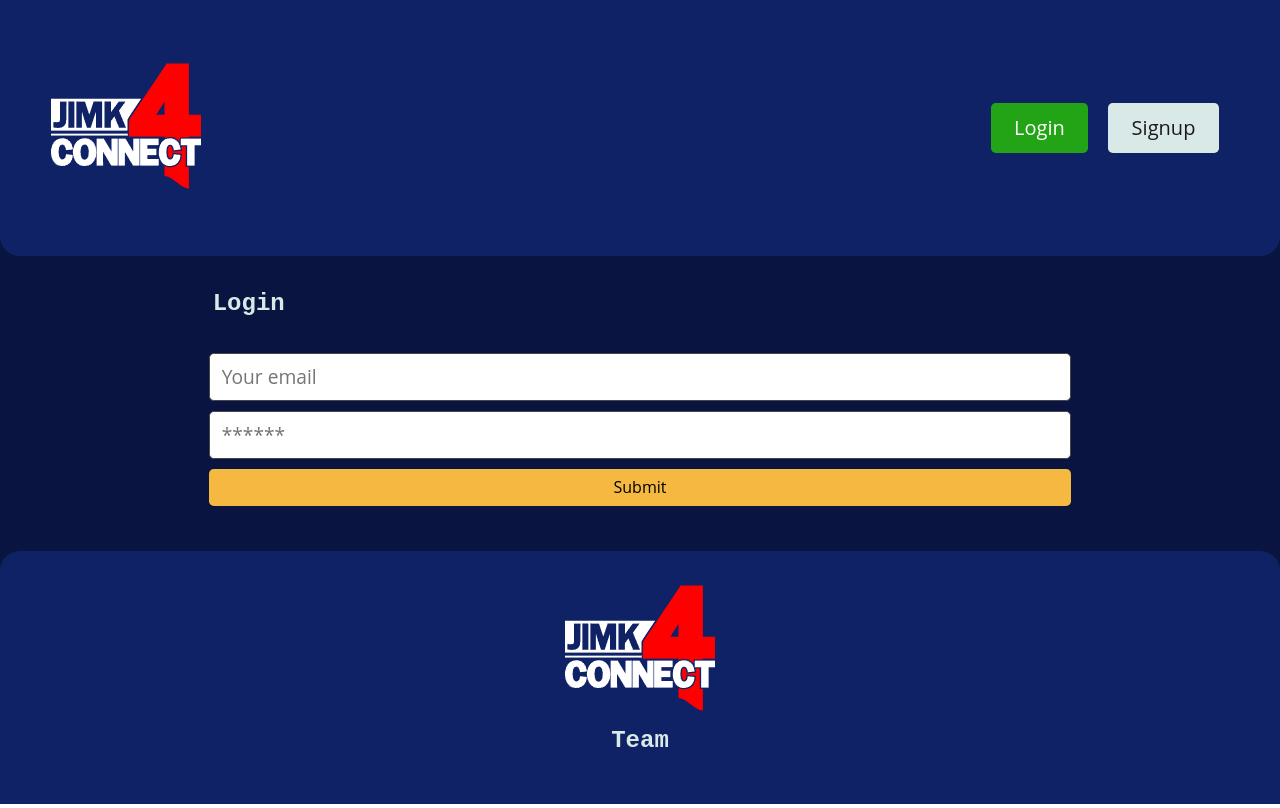
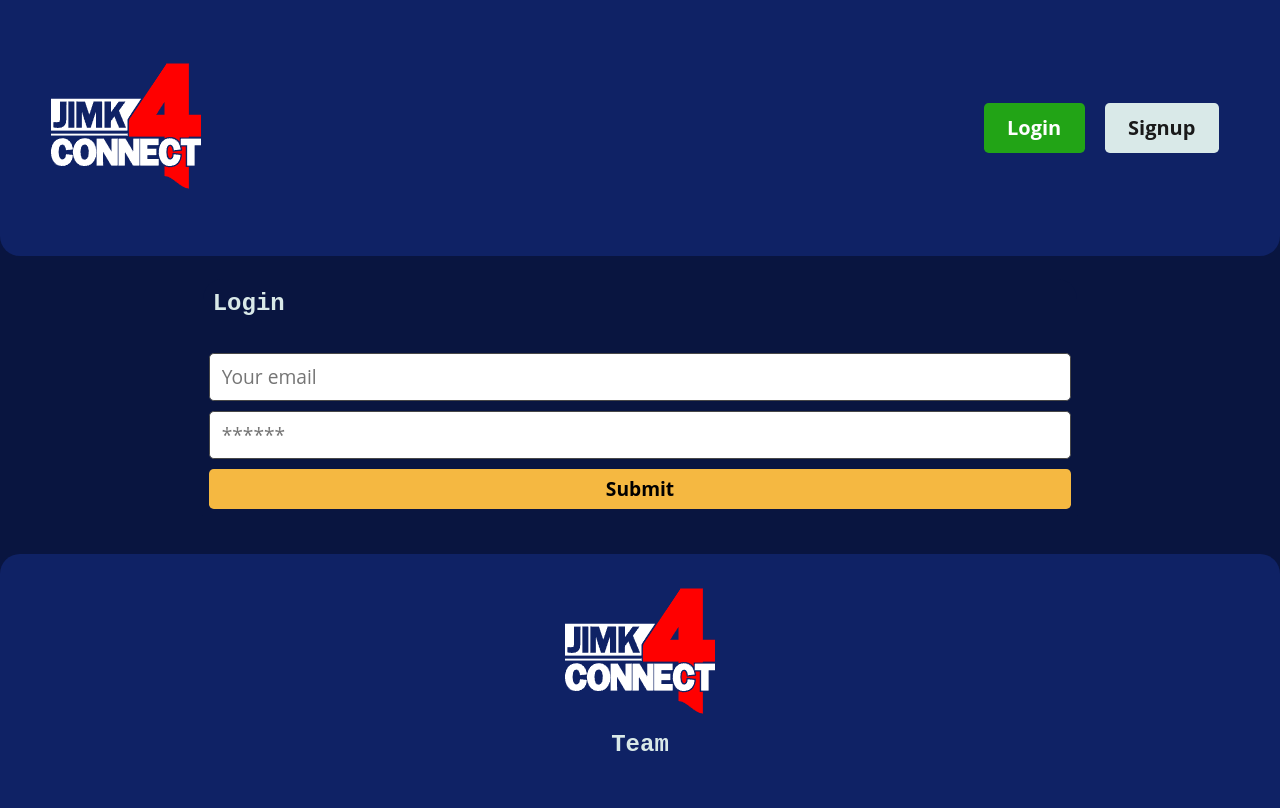
Before and after one commit to keithrsialana/jimk-connect4, a React (Vite) app in the folder client/: page /login in a window 1280 px wide. Built offline with nearby package versions, Linux system fonts and the light colour scheme.

Commit message:
changed more styling for neater interface

```diff
--- a/client/src/custom-styles.css
+++ b/client/src/custom-styles.css
@@ -11,6 +11,15 @@
 
 body {
 	color: white;
+}
+
+.btn {
+    font-size: larger;
+    font-weight: bold;
+}
+
+.btn:hover {
+    text-decoration: none;
 }
 
 .btn.btn-primary {
```
